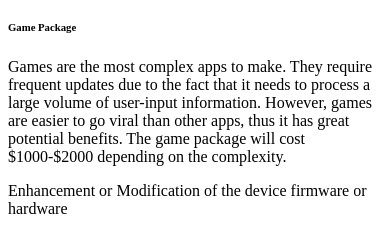
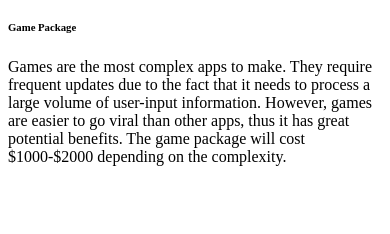
Before and after one commit to smogi/ivyWebsite, a Django app: template ivywire/ivywire/templates/apps.html in a window 390 px wide. Shown: the part 866-1100 px from the top of the page. After the commit the page ends 1032 px from the top, so only its background shows below. Run offline with Django 3.2, Linux system fonts and the light colour scheme; the template is opened without the code that fills it, so the values that code supplies are empty.

Commit message:
v0.0.6
second mobile app commit

```diff
--- a/ivywire/ivywire/templates/apps.html
+++ b/ivywire/ivywire/templates/apps.html
@@ -28,8 +28,6 @@ This package will include text and pictures for you app. This package is recomme
 <h6>Game Package</h6>
 <p>Games are the most complex apps to make. They require frequent updates due to the fact that it needs to process a large volume of user-input information. However, games are easier to go viral than other apps, thus it has great potential benefits. The game package will cost $1000-$2000 depending on the complexity.</p>
 
-<h7>Enhancement or Modification of the device firmware or hardware</h7>
-<p></p>
 
 </body>
 </html>
```
